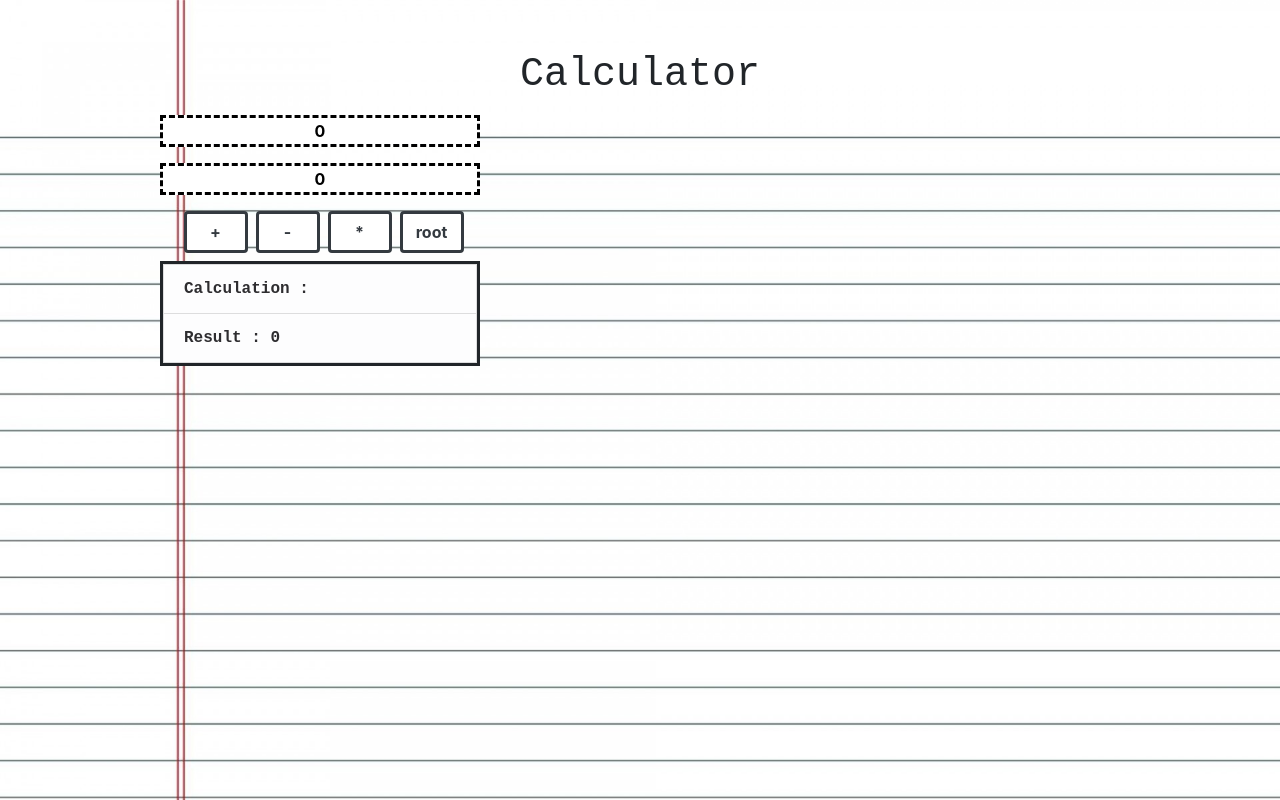
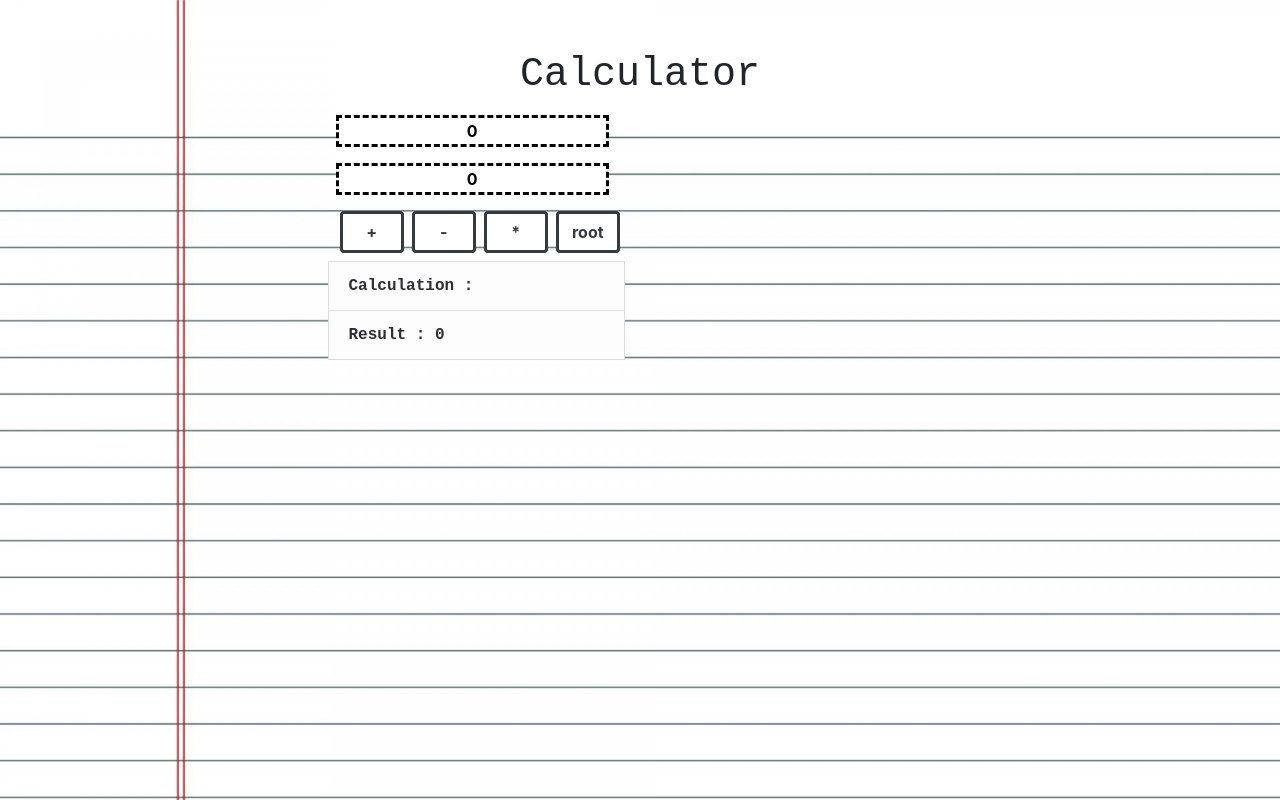
Before and after one commit to LucaPomer/Calculator, a React (Create React App) app: page / in a window 1280 px wide. Built offline with nearby package versions, Linux system fonts and the light colour scheme.

Commit message:
structure changer for flexible layout - in progress

```diff
--- a/src/App.css
+++ b/src/App.css
@@ -8,10 +8,6 @@ body{
     background-repeat: repeat;
     background-size: cover;
 }
-.App-logo {
-    height: 40vmin;
-    pointer-events: none;
-}
 
 h1 {
     font-family: monospace;
@@ -20,18 +16,21 @@ h1 {
 .inputArea{
     margin-left: 10rem;
     width: 20rem;
+    align-self: center;
 }
-.row{
+.buttonRow{
     margin-left: 0!important;
+    place-content: center;
+    align-self: center;
 }
 input {
-    width: 20rem;
     text-align: center;
     font-weight: bold;
     height: available;
     border: dashed;
     margin-bottom: 0.5rem !important;
     margin-top: 0.5rem !important;
+    margin-right: 0.5rem !important;
 }
 
 Button {
@@ -43,14 +42,10 @@ Button {
     width: 4rem;
 }
 
-.buttonRow{
-    align-self: center;
-}
 button:hover{background-color: #6095ff !important;}
 
 .outputArea {
     width: 20rem;
-    margin-left: 10rem;
     border: solid;
 }
 .list-group-item{
@@ -60,12 +55,22 @@ button:hover{background-color: #6095ff !important;}
     color: #2e2d30 !important;
     text-align: left;
 }
+.calcHistoryArea{
+    display: flex;
+    flex: fit-content;
+}
 
 .outputArea:first-child{
     border-bottom: none !important;
 }
-
-
+.calcHistoryArea .list-group-item
+{
+    width: 20rem;
+}
+.calcHistoryArea .list-group{
+    width: fit-content;
+    margin: 0px !important;
+}
 .App-link {
     color: #61dafb;
 }
--- a/src/App.js
+++ b/src/App.js
@@ -1,5 +1,4 @@
 import React from 'react';
-import logo from './logo.svg';
 import './App.css';
 import Calculator from "./Calculator.js";
 import 'bootstrap/dist/css/bootstrap.min.css';
--- /dev/null
+++ b/src/CalcHistory.js
@@ -0,0 +1,23 @@
+import React from "react";
+import ListGroup from "react-bootstrap/ListGroup";
+import ListGroupItem from "react-bootstrap/ListGroupItem";
+
+class CalcHistory extends React.Component {
+    render() {
+        const historyItems = this.props.calcHistoryItems;
+        let historyItemsList = [];
+        let index = 0;
+        for (let key of historyItems){
+            historyItemsList.push(<ListGroupItem key={index}>{key}
+            </ListGroupItem>);
+            index++;
+        }
+        return (
+            <ListGroup>
+                {historyItemsList}
+            </ListGroup>
+        );
+    }
+}
+
+export default CalcHistory;
--- a/src/Calculator.js
+++ b/src/Calculator.js
@@ -2,10 +2,10 @@ import React from 'react';
 import Button from 'react-bootstrap/Button';
 import ListGroupItem from "react-bootstrap/ListGroupItem";
 import {all, create} from 'mathjs'
-import ListGroup from "react-bootstrap/ListGroup";
 import Row from "react-bootstrap/Row";
+import NumberInput from './NumberInput.js';
+import CalcHistory from "./CalcHistory";
 import Col from "react-bootstrap/esm/Col";
-
 
 class Calculator extends React.Component {
     constructor(props) {
@@ -17,7 +17,8 @@ class Calculator extends React.Component {
             numLeft: 0,
             numRight: 0,
             calculationString: '',
-            result: 0
+            result: 0,
+            calcHistoryList: [],
         }
 
     }
@@ -28,30 +29,29 @@ class Calculator extends React.Component {
         return (
             <div>
                 <h1>Calculator</h1>
-                <ListGroup className={"inputArea"}>
-                        <Row>
+                <Row className="justify-content-md-center">
+                    <Col xs lg="3">
                         <NumberInput
                             numSide="l"
                             handleNumChange={this.handleNumChangeLeft}
                             numValue={numLeft}/>
-                        </Row>
-                        <Row>
                         <NumberInput
                             numSide="r"
                             handleNumChange={this.handleNumChangeRight}
                             numValue={numRight}/>
-                        </Row>
                         <Row className={"buttonRow"}>
                             <Button variant="outline-dark" onClick={this.addOperation}>+</Button>
                             <Button variant="outline-dark" onClick={() => this.decreaseOperation()}>-</Button>
                             <Button variant="outline-dark" onClick={() => this.multiplyOperation()}>*</Button>
                             <Button variant="outline-dark" onClick={() => this.rootOperation()}>root</Button>
                         </Row>
-                </ListGroup>
-                <div className={"outputArea"}>
-                    <ListGroupItem variant="light">Calculation : {this.state.calculationString}</ListGroupItem>
+                        <ListGroupItem  variant="light">Calculation : {this.state.calculationString}</ListGroupItem>
                         <ListGroupItem variant="light">Result : {this.state.result}</ListGroupItem>
-                </div>
+                    </Col>
+                    <Col xs lg="3">
+                        <CalcHistory calcHistoryItems={this.state.calcHistoryList}/>
+                    </Col>
+                </Row>
             </div>
 
         )
@@ -78,17 +78,19 @@ class Calculator extends React.Component {
         let numRight = this.state.numRight;
         let newCalculation;
         let newResult;
+        let calcHistoryItemsCopy = this.state.calcHistoryList;
         if (this.checkIfNum(numLeft) && this.checkIfNum(numRight)) {
-            newCalculation = ` ${numLeft} + ${numRight} `;
             newResult = parseInt(numLeft) + parseInt(numRight);
+            newCalculation = ` ${numLeft} + ${numRight} = ${newResult}`;
         } else {
             newCalculation = 'not posiible -> invalid input';
             newResult = " ";
         }
-
+        calcHistoryItemsCopy.push(newCalculation);
         this.setState({
             calculationString: newCalculation,
-            result: newResult
+            result: newResult,
+            calcHistoryList: calcHistoryItemsCopy,
         });
     }
 
@@ -98,8 +100,8 @@ class Calculator extends React.Component {
         let newCalculation;
         let newResult;
         if (this.checkIfNum(numLeft) && this.checkIfNum(numRight)) {
-            newCalculation = ` ${this.state.numLeft} - ${this.state.numRight} `;
-            newResult = parseInt(this.state.numLeft) - parseInt(this.state.numRight);
+            newResult = parseInt(numLeft) - parseInt(numRight);
+            newCalculation = ` ${numLeft} - ${numRight} = ${newResult} `;
         } else {
             newCalculation = 'not posiible -> invalid input';
             newResult = " ";
@@ -116,8 +118,9 @@ class Calculator extends React.Component {
         let newCalculation;
         let newResult;
         if (this.checkIfNum(numLeft) && this.checkIfNum(numRight)) {
-            newCalculation = ` ${this.state.numLeft} * ${this.state.numRight} `;
-            newResult = parseInt(this.state.numLeft) * parseInt(this.state.numRight);
+            newResult = parseInt(numLeft) * parseInt(numRight);
+            newCalculation = ` ${numLeft} * ${numRight} = ${newResult} `;
+
         } else {
             newCalculation = 'not posiible -> invalid input';
             newResult = " ";
@@ -141,8 +144,8 @@ class Calculator extends React.Component {
             } else {
                 const config = {};
                 const math = create(all, config);
-                newCalculation = ` ${numLeft}th root of ${numRight} `;
                 newResult = math.nthRoot(parseInt(numRight), parseInt(numLeft));
+                newCalculation = ` ${numLeft}th root of ${numRight} = ${newResult}`;
             }
         } else {
             newCalculation = 'not possible -> invalid input';
@@ -161,25 +164,5 @@ const numSide = {
     r: 'right'
 };
 
-class NumberInput extends React.Component {
-    constructor(props) {
-        super(props);
-        this.handleChange = this.handleChange.bind(this);
-    }
-
-    handleChange(event) {
-        this.props.handleNumChange(event.target.value);
-        //  this.setState({value: event.target.numberValue.replace(/[^0-9]/g, '')});
-    }
-
-    render() {
-        const numValue = this.props.numValue;
-        return (
-            <input type="text" value={numValue} onChange={this.handleChange}/>
-        );
-    }
-
-}
-
 
 export default Calculator;
--- /dev/null
+++ b/src/NumberInput.js
@@ -0,0 +1,23 @@
+import React from "react";
+
+class NumberInput extends React.Component {
+    constructor(props) {
+        super(props);
+        this.handleChange = this.handleChange.bind(this);
+    }
+
+    handleChange(event) {
+        this.props.handleNumChange(event.target.value);
+        //  this.setState({value: event.target.numberValue.replace(/[^0-9]/g, '')});
+    }
+
+    render() {
+        const numValue = this.props.numValue;
+        return (
+            <input type="text" value={numValue} onChange={this.handleChange}/>
+        );
+    }
+
+}
+
+export default NumberInput;
```
Lines whose indentation alone changed are shown as unchanged.
